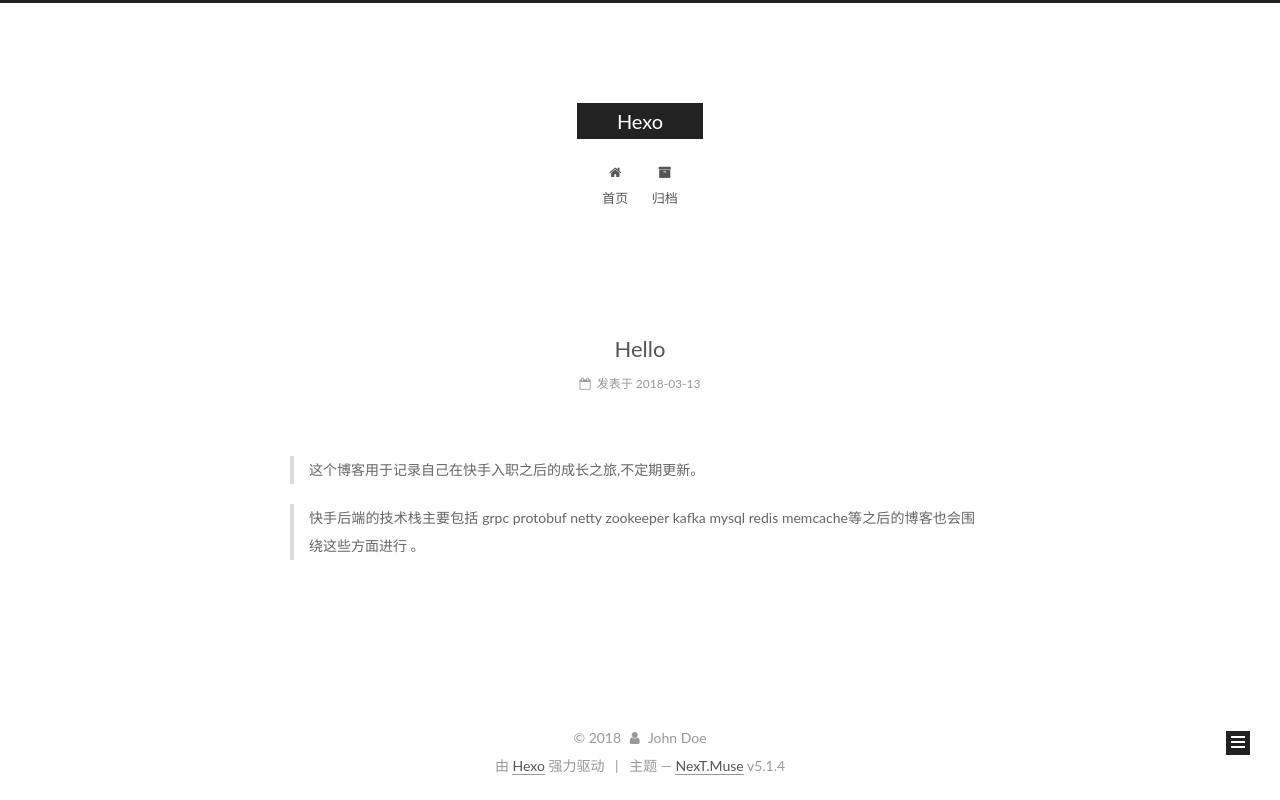
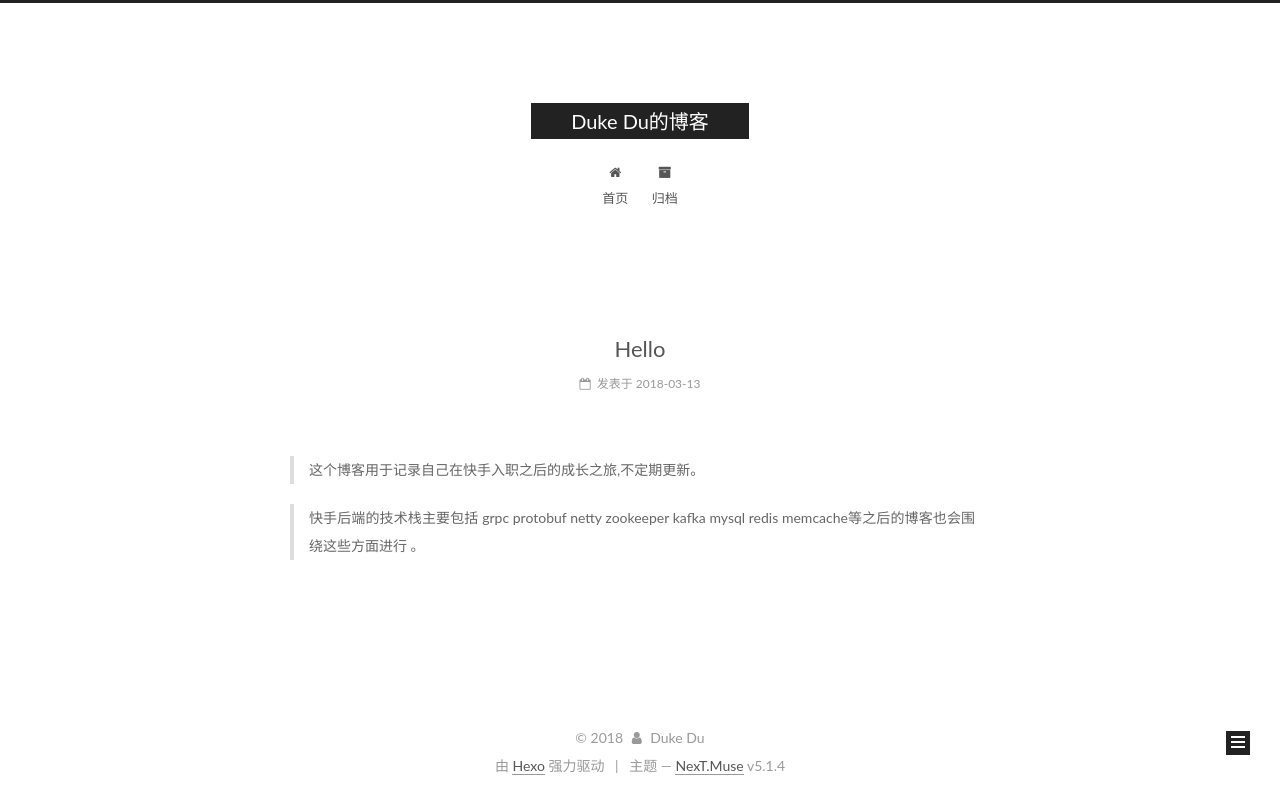
Before and after one commit to dukedu1121/dukedu.github.io, a plain HTML site: page index.html in a window 1280 px wide. Drawn offline with Linux system fonts and the light colour scheme.

Commit message:
Site updated: 2018-03-13 20:23:07

```diff
--- a/css/main.css
+++ b/css/main.css
@@ -1822,7 +1822,7 @@ pre .javascript .function {
   width: 4px;
   height: 4px;
   border-radius: 50%;
-  background: #fbb6c3;
+  background: #e5ffff;
 }
 .links-of-blogroll {
   font-size: 13px;
--- a/index.html
+++ b/index.html
@@ -80,12 +80,12 @@
 
 
 <meta property="og:type" content="website">
-<meta property="og:title" content="Hexo">
+<meta property="og:title" content="Duke Du的博客">
 <meta property="og:url" content="http://yoursite.com/index.html">
-<meta property="og:site_name" content="Hexo">
+<meta property="og:site_name" content="Duke Du的博客">
 <meta property="og:locale" content="zh-Hans">
 <meta name="twitter:card" content="summary">
-<meta name="twitter:title" content="Hexo">
+<meta name="twitter:title" content="Duke Du的博客">
 
 
 
@@ -121,7 +121,7 @@
 
 
 
-  <title>Hexo</title>
+  <title>Duke Du的博客</title>
 
 
 
@@ -152,7 +152,7 @@
     <div class="custom-logo-site-title">
       <a href="/"  class="brand" rel="start">
         <span class="logo-line-before"><i></i></span>
-        <span class="site-title">Hexo</span>
+        <span class="site-title">Duke Du的博客</span>
         <span class="logo-line-after"><i></i></span>
       </a>
     </div>
@@ -232,13 +232,13 @@
     <link itemprop="mainEntityOfPage" href="http://yoursite.com/2018/03/13/hello-world/">
 
     <span hidden itemprop="author" itemscope itemtype="http://schema.org/Person">
-      <meta itemprop="name" content="John Doe">
+      <meta itemprop="name" content="Duke Du">
       <meta itemprop="description" content="">
       <meta itemprop="image" content="/images/avatar.gif">
     </span>
 
     <span hidden itemprop="publisher" itemscope itemtype="http://schema.org/Organization">
-      <meta itemprop="name" content="Hexo">
+      <meta itemprop="name" content="Duke Du的博客">
     </span>
 
 
@@ -376,7 +376,7 @@
         <div class="site-overview">
           <div class="site-author motion-element" itemprop="author" itemscope itemtype="http://schema.org/Person">
 
-              <p class="site-author-name" itemprop="name">John Doe</p>
+              <p class="site-author-name" itemprop="name">Duke Du</p>
               <p class="site-description motion-element" itemprop="description"></p>
           </div>
 
@@ -432,7 +432,7 @@
   <span class="with-love">
     <i class="fa fa-user"></i>
   </span>
-  <span class="author" itemprop="copyrightHolder">John Doe</span>
+  <span class="author" itemprop="copyrightHolder">Duke Du</span>
 
 
 </div>
```
Also changed, not shown: 2018/03/13/hello-world/index.html (+7 -7 lines), archives/2018/03/index.html (+7 -7 lines), archives/2018/index.html (+7 -7 lines), archives/index.html (+7 -7 lines).
